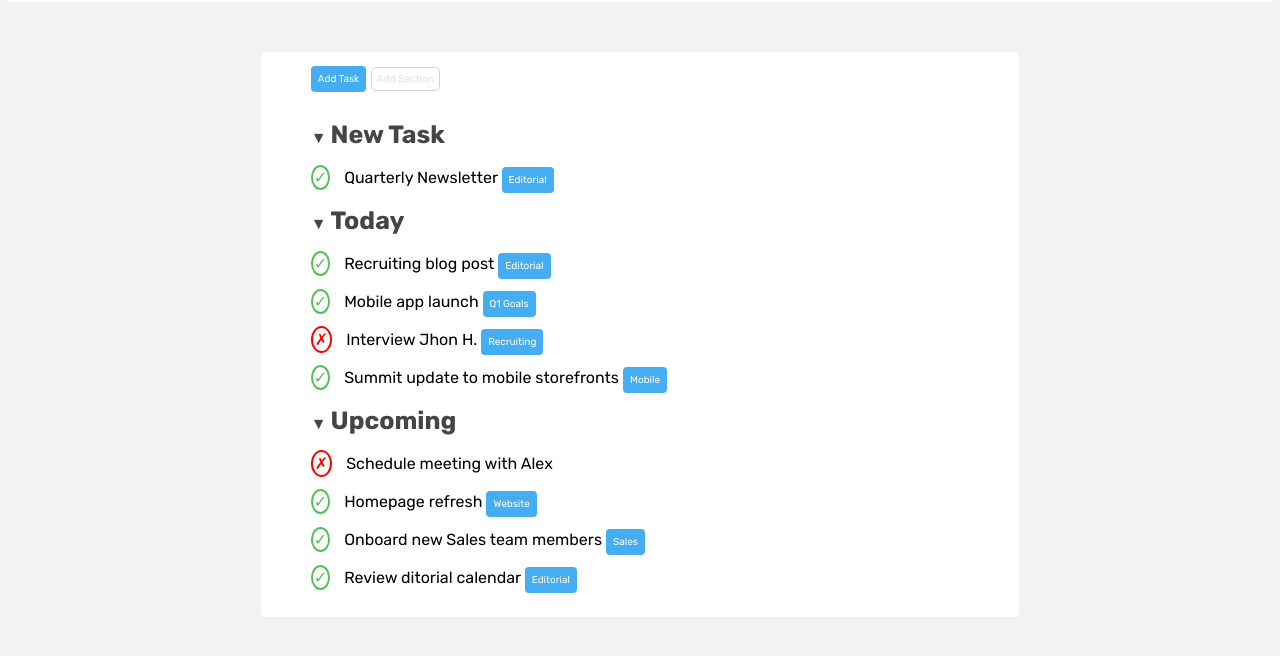
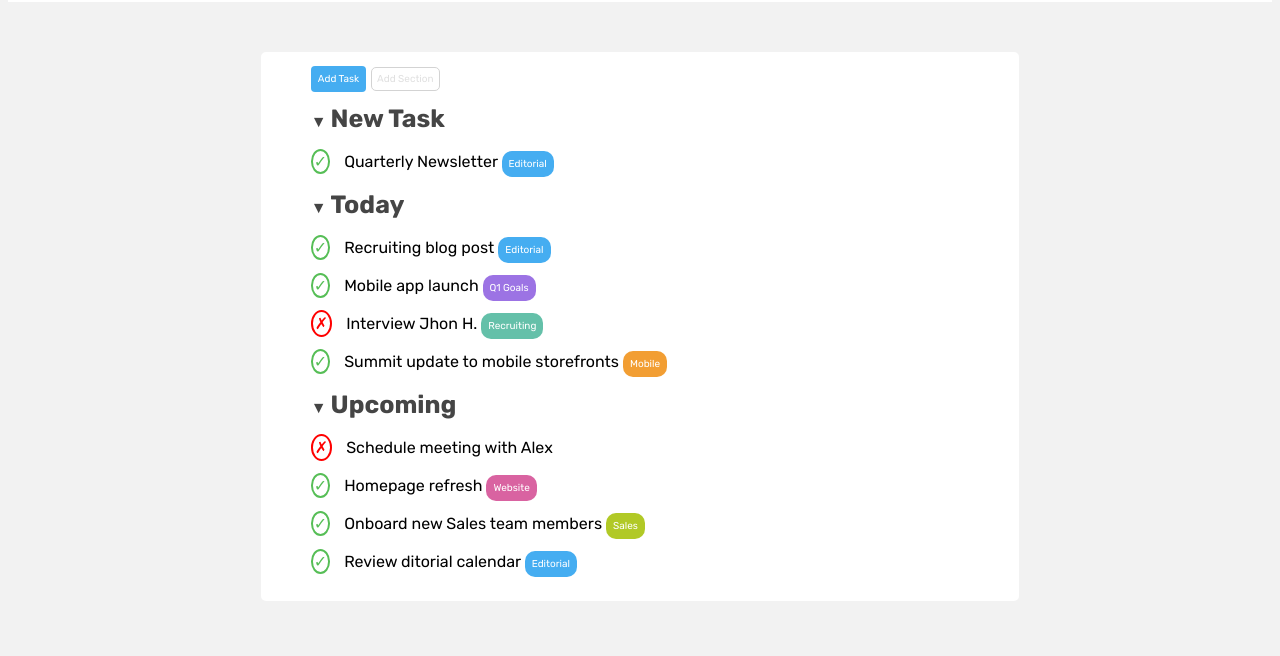
Before and after one commit to Giovanni-Greggio7/html-css-toboolist, a plain HTML site: page index.html in a window 1280 px wide. Shown: the part 66-722 px from the top of the page. Drawn offline with Linux system fonts and the light colour scheme.

Commit message:
Add: last css for labels + small fixes

```diff
--- a/css/style.css
+++ b/css/style.css
@@ -74,14 +74,64 @@ section {
     border-radius: 4px;
 }
 
-.label{
+.label1{
     margin-top: 10px;
     margin-bottom: 10px;
     color: rgb(255, 255, 255);
     background-color: #45ADF1;
     padding: 7px;
     font-size: 10px;
-    border-radius: 4px;
+    border-radius: 10px;
+}
+
+.label2{
+    margin-top: 10px;
+    margin-bottom: 10px;
+    color: rgb(255, 255, 255);
+    background-color: #9C73E4;
+    padding: 7px;
+    font-size: 10px;
+    border-radius: 10px;
+}
+
+.label3{
+    margin-top: 10px;
+    margin-bottom: 10px;
+    color: rgb(255, 255, 255);
+    background-color: #64C0A9;
+    padding: 7px;
+    font-size: 10px;
+    border-radius: 10px;
+}
+
+.label4{
+    margin-top: 10px;
+    margin-bottom: 10px;
+    color: rgb(255, 255, 255);
+    background-color: #F29E33;
+    padding: 7px;
+    font-size: 10px;
+    border-radius: 10px;
+}
+
+.label5{
+    margin-top: 10px;
+    margin-bottom: 10px;
+    color: rgb(255, 255, 255);
+    background-color: #D963A1;
+    padding: 7px;
+    font-size: 10px;
+    border-radius: 10px;
+}
+
+.label6{
+    margin-top: 10px;
+    margin-bottom: 10px;
+    color: rgb(255, 255, 255);
+    background-color: #B1C926;
+    padding: 7px;
+    font-size: 10px;
+    border-radius: 10px;
 }
 
 /* hr {
@@ -112,7 +162,6 @@ hr {
     height: 1px;
     border: 0;
     border-top: 1px solid #ffffff;
-    margin: 1em 0;
     padding: 0;
 }
 
--- a/index.html
+++ b/index.html
@@ -15,7 +15,7 @@
  <main>
     <span id="button">Add Task</span>
     <span id="section">Add Section</span>
- <section class="line">
+ <section>
     <hr>
  </section>
   <section>
@@ -27,7 +27,7 @@
     <div>
      <span class="check">&check;</span>
      <span class="text">Quarterly Newsletter</span>
-     <span class="label">Editorial</span>
+     <span class="label1">Editorial</span>
     </div>
   </section>
   <br>
@@ -40,25 +40,25 @@
     <div>
      <span class="check">&check;</span>
      <span class="text">Recruiting blog post</span>
-     <span class="label">Editorial</span>
+     <span class="label1">Editorial</span>
     </div>
     <br>
     <div>
      <span class="check">&check;</span>
      <span class="text">Mobile app launch</span>
-     <span class="label">Q1 Goals</span>
+     <span class="label2">Q1 Goals</span>
     </div>
     <br>
     <div>
      <span class="cross">&cross;</span>
      <span class="text">Interview Jhon H.</span>
-     <span class="label">Recruiting</span>
+     <span class="label3">Recruiting</span>
     </div>
     <br>
     <div>
      <span class="check">&check;</span>
      <span class="text">Summit update to mobile storefronts</span>
-     <span class="label">Mobile</span>
+     <span class="label4">Mobile</span>
     </div>
   </section>
   <br>
@@ -76,19 +76,19 @@
    <div>
     <span class="check">&check;</span>
     <span class="text">Homepage refresh</span>
-    <span class="label">Website</span>
+    <span class="label5">Website</span>
   </div>
   <br>
   <div>
    <span class="check">&check;</span>
    <span class="text">Onboard new Sales team members</span>
-   <span class="label">Sales</span>
+   <span class="label6">Sales</span>
   </div>
   <br>
   <div>
    <span class="check">&check;</span>
    <span class="text">Review ditorial calendar</span>
-   <span class="label">Editorial</span>
+   <span class="label1">Editorial</span>
   </div>
   </section>
  </main>
```
